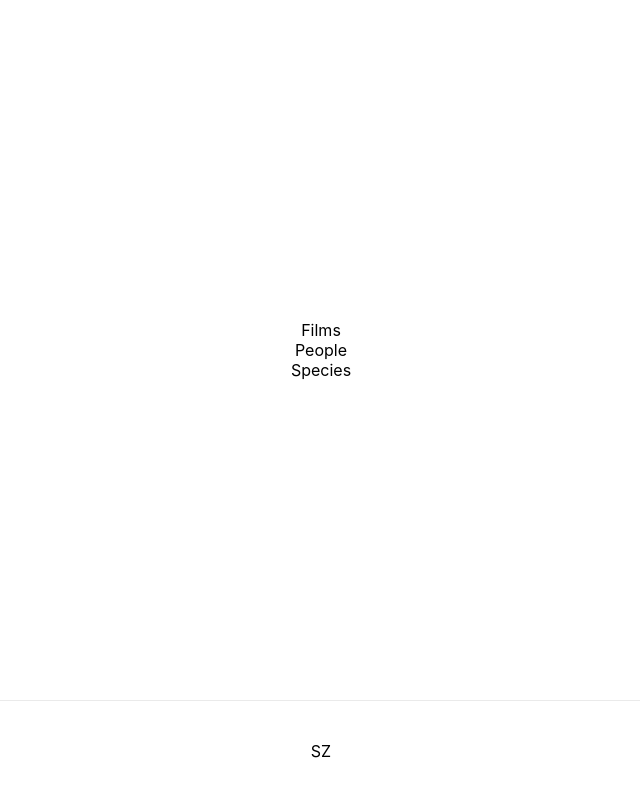
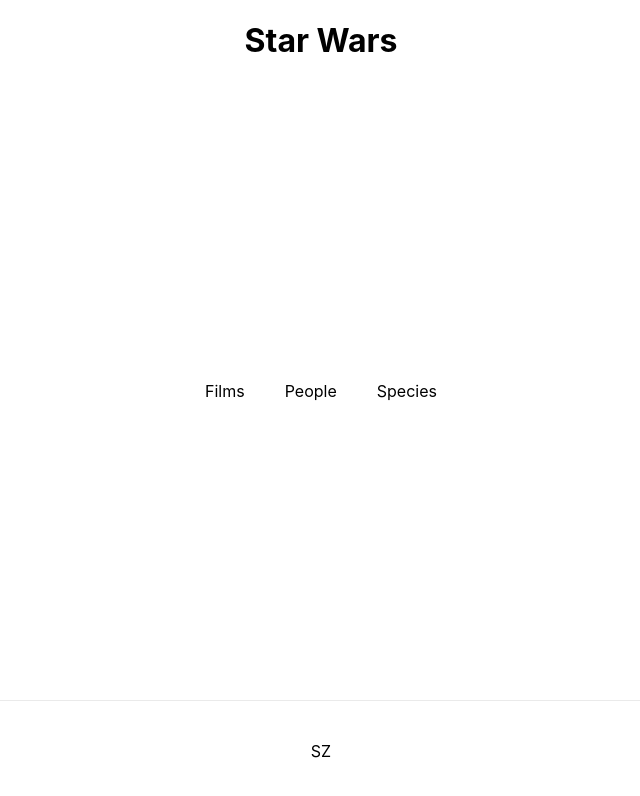
Before and after one commit to syazwanzamreedev/kt-sw, a Next.js app: page / in a window 1280 px wide. Shown: the top 796 px of the page, without its empty margins (319-959 px from the left). Built offline with nearby package versions, Linux system fonts and the light colour scheme.

Commit message:
add min styling, display pagination when totalPages > 1. #1

```diff
--- a/pages/index.js
+++ b/pages/index.js
@@ -3,6 +3,7 @@
 import styles from '../styles/Home.module.css'
 
 export default function Home() {
+  const types = ["films", "people", "species"]
   return (
     <div className={styles.container}>
       <Head>
@@ -10,13 +11,21 @@
         <meta name="description" content="Generated by create next app" />
         <link rel="icon" href="/favicon.ico" />
       </Head>
-
+      <h1>Star Wars</h1>
       <main className={styles.main}>
-        <Link href="/cat/[type]" as="/cat/films"><a>Films</a></Link>
-        <Link href="/cat/[type]" as="/cat/people"><a>People</a></Link>
-        <Link href="/cat/[type]" as="/cat/species"><a>Species</a></Link>
+        <div>
+          {
+            types.map(d => {
+              const as = `/cat/${d}`
+              return (
+                <Link href="/cat/[type]" as={as}>
+                  <a style={{ padding: "20px" }}>{d.charAt(0).toUpperCase() + d.slice(1)}</a>
+                </Link>
+              )
+            })
+          }
+        </div>
       </main>
-
       <footer className={styles.footer}>
         <a>SZ</a>
       </footer>
```
Also changed, not shown: pages/cat/[type].js (+11 -10 lines).
